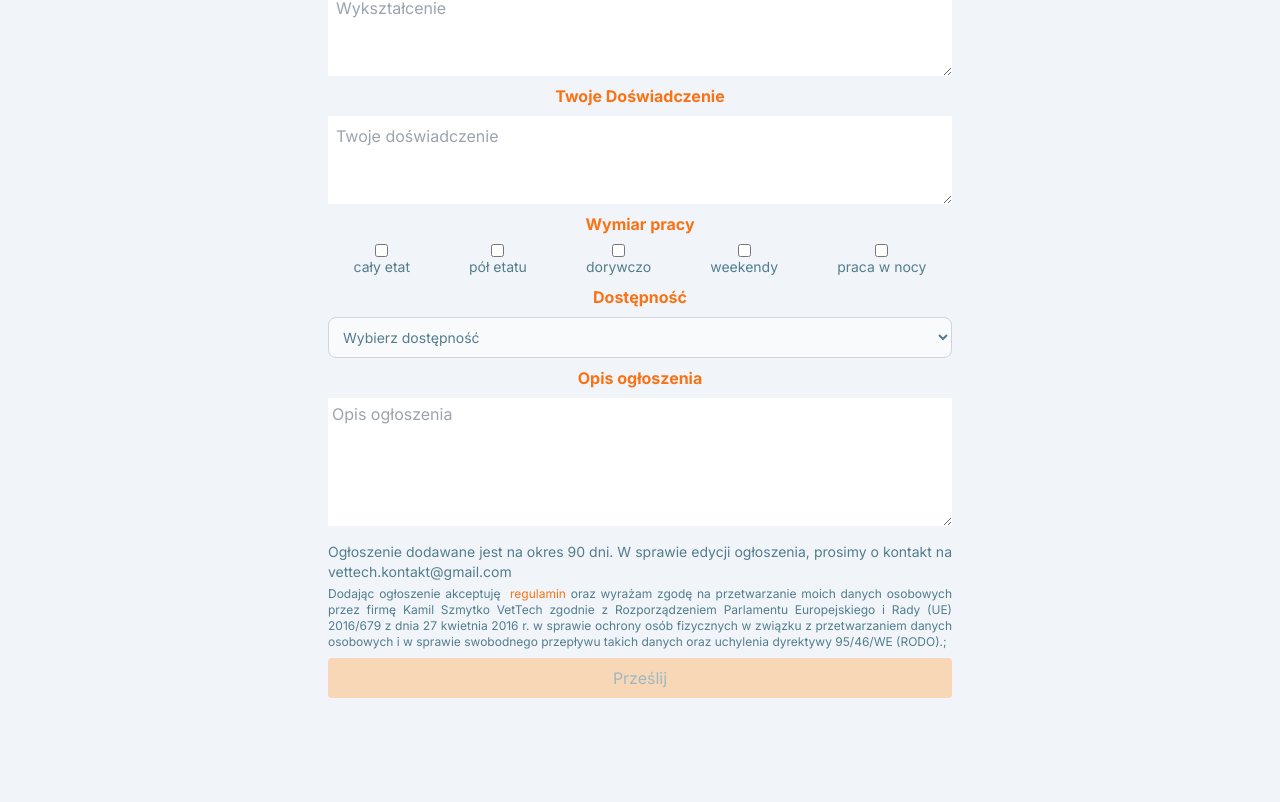
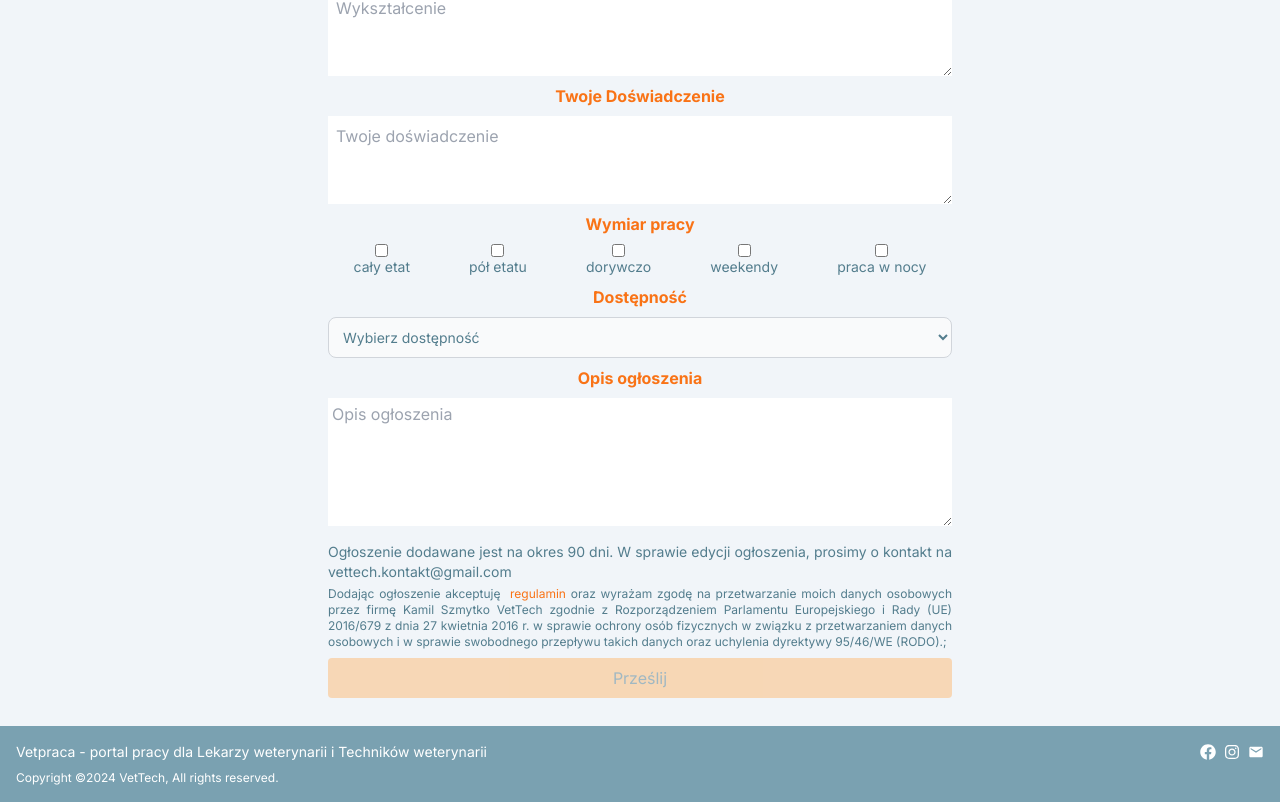
Before and after one commit to lszmytko/jobboard, a Next.js app: page /pracownik in a window 1280 px wide. Shown: the part 512-1314 px from the top of the page. Before the commit the page ends 1222 px from the top, so only its background shows below. Built offline with nearby package versions, Linux system fonts and the light colour scheme.

Commit message:
feat(main): add Footer

```diff
--- a/src/app/layout.tsx
+++ b/src/app/layout.tsx
@@ -4,13 +4,14 @@ import { Toaster } from "sonner";
 import { inter } from "@/app/ui/fonts";
 import { Analytics } from "@vercel/analytics/react";
 import { SpeedInsights } from "@vercel/speed-insights/next";
+import Footer from "@/components/Footer";
 
 import "./globals.css";
 
 import Providers from "./providers";
 
 export const metadata: Metadata = {
-  title: "Vetpraca by Vettech",
+  title: "Praca w Weterynarii - Vetpraca by Vettech",
   description: "Portal pracy dla Techników Weterynarii",
 };
 
@@ -25,7 +26,10 @@ export default function RootLayout({
         className={`${inter.className} antialiased bg-slate-100 text-dark-blue`}
       >
         <Providers>
-          <div>{children}</div>
+          <div>
+            {children}
+            <Footer />
+          </div>
         </Providers>
         <Toaster
           position="top-right"
--- a/src/common/consts.ts
+++ b/src/common/consts.ts
@@ -14,3 +14,9 @@ export const workingTimeOptions = [
   "weekendy",
   "praca w nocy",
 ] as const;
+
+export const socialLinks = {
+  facebook: "https://www.facebook.com/VetTech-107788255408463",
+  instagram: "https://instagram.com/vettech.official",
+  email: "mailto:vettech.kontakt@gmail.com",
+};
--- a/src/components/AdvSection/AdvSection.tsx
+++ b/src/components/AdvSection/AdvSection.tsx
@@ -28,7 +28,7 @@ export default function AdvSection({
 
   if (isLoading)
     return (
-      <div className="flex justify-center mt-4">
+      <div className="flex justify-center mt-4 min-h-screen">
         <SmallLoader />
       </div>
     );
@@ -37,8 +37,8 @@ export default function AdvSection({
 
   if (!offers || offers.length === 0)
     return (
-      <section className="flex justify-center p-2 mt-8">
-        <p>Brak ogłoszeń.</p>
+      <section className="flex justify-center p-2 mt-8 min-h-screen">
+        <p>Brak ofert.</p>
       </section>
     );
 
--- /dev/null
+++ b/src/components/Footer.tsx
@@ -0,0 +1,31 @@
+import React from "react";
+import { FaFacebook } from "react-icons/fa";
+import { FaInstagram } from "react-icons/fa";
+import { MdEmail } from "react-icons/md";
+
+import { socialLinks } from "@/common/consts";
+
+export default function Footer() {
+  return (
+    <section className="bg-light-blue text-sm text-white p-4 mt-4">
+      <div className="flex justify-between gap-2">
+        <h1 className="mb-2">
+          Vetpraca - portal pracy dla Lekarzy weterynarii i Techników
+          weterynarii
+        </h1>
+        <section className="flex gap-2 text-base mb-2 items-center">
+          <a href={socialLinks.facebook} className="cursor-pointer">
+            <FaFacebook />
+          </a>
+          <a href={socialLinks.instagram} className="cursor-pointer">
+            <FaInstagram />
+          </a>
+          <a href={socialLinks.email} className="cursor-pointer">
+            <MdEmail />
+          </a>
+        </section>
+      </div>
+      <p className="text-xs">Copyright ©2024 VetTech, All rights reserved.</p>
+    </section>
+  );
+}
--- a/src/components/WorkerAdvSection/WorkerAdvSection.tsx
+++ b/src/components/WorkerAdvSection/WorkerAdvSection.tsx
@@ -22,7 +22,7 @@ const WorkerAdvSection = () => {
 
   if (isLoading)
     return (
-      <div className="flex justify-center">
+      <div className="flex justify-center min-h-screen">
         <SmallLoader />
       </div>
     );
```
